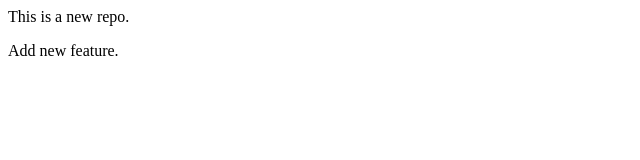
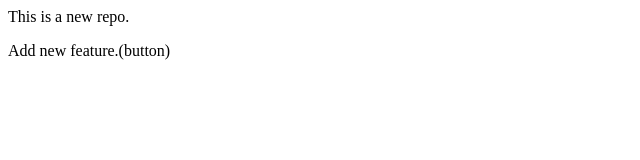
Before and after one commit to mahnoor-aqeel/localrepo-, a plain HTML site: page index.html in a window 1280 px wide. Shown: the full height of the page, 0-640 px from the left. Drawn offline with Linux system fonts and the light colour scheme.

Commit message:
Add button

```diff
--- a/index.html
+++ b/index.html
@@ -1,2 +1,2 @@
 <p>This is a new repo.</p>
-<p>Add new feature.</p>
+<p>Add new feature.(button)</p>
```
